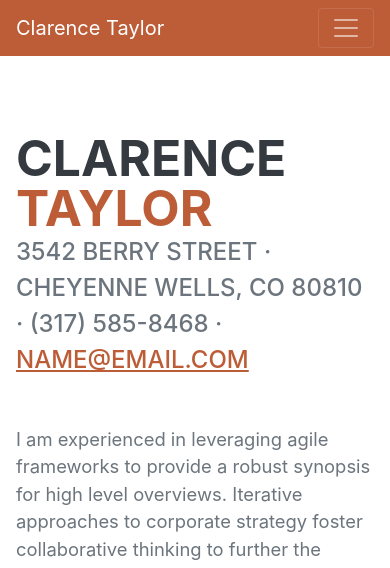
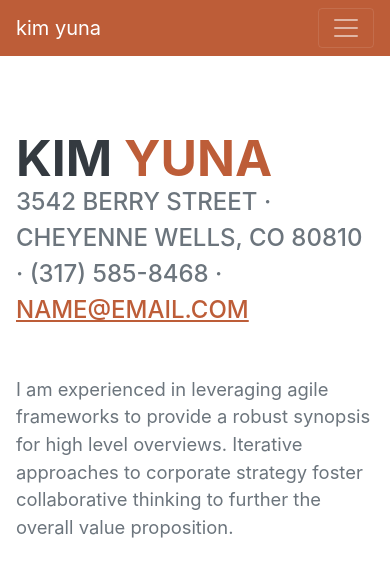
Before and after one commit to kimyuna1/portfolio, a plain HTML site: page index.html in a window 390 px wide. Shown: the top 568 px of the page. Drawn offline with nearby package versions, Linux system fonts and the light colour scheme; a web font is replaced by a local one.

Commit message:
name 수정

```diff
--- a/index.html
+++ b/index.html
@@ -19,7 +19,7 @@
         <!-- Navigation-->
         <nav class="navbar navbar-expand-lg navbar-dark bg-primary fixed-top" id="sideNav">
             <a class="navbar-brand js-scroll-trigger" href="#page-top">
-                <span class="d-block d-lg-none">Clarence Taylor</span>
+                <span class="d-block d-lg-none">kim yuna</span>
                 <span class="d-none d-lg-block"><img class="img-fluid img-profile rounded-circle mx-auto mb-2" src="assets/img/profile.jpg" alt="..." /></span>
             </a>
             <button class="navbar-toggler" type="button" data-bs-toggle="collapse" data-bs-target="#navbarResponsive" aria-controls="navbarResponsive" aria-expanded="false" aria-label="Toggle navigation"><span class="navbar-toggler-icon"></span></button>
@@ -40,8 +40,8 @@
             <section class="resume-section" id="about">
                 <div class="resume-section-content">
                     <h1 class="mb-0">
-                        Clarence
-                        <span class="text-primary">Taylor</span>
+                        kim
+                        <span class="text-primary">yuna</span>
                     </h1>
                     <div class="subheading mb-5">
                         3542 Berry Street · Cheyenne Wells, CO 80810 · (317) 585-8468 ·
```
